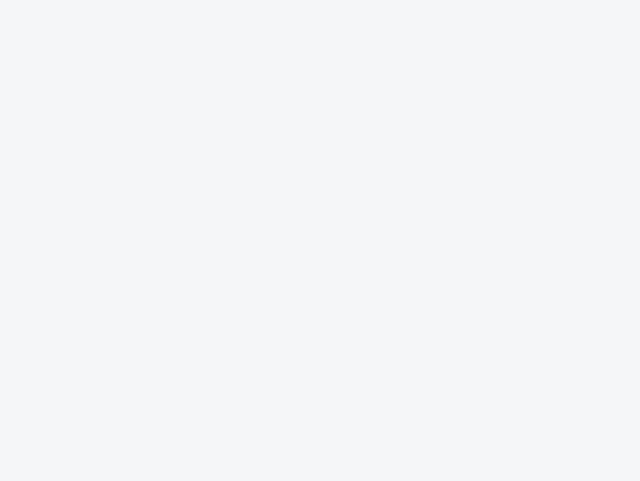
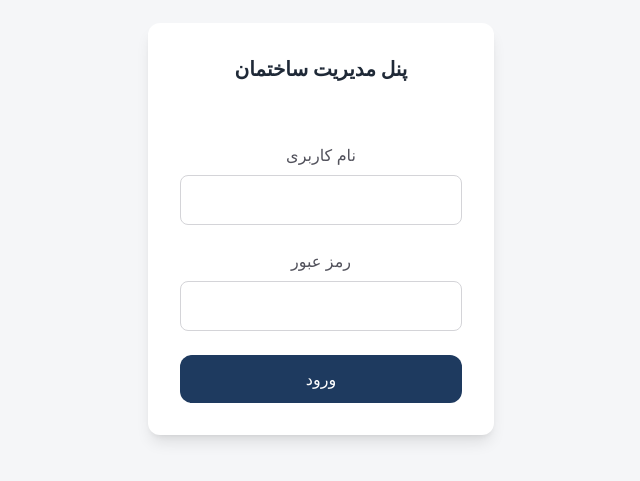
Before and after one commit to amirian515/building-management, a React (Vite) app: page /Admin/login in a window 1280 px wide. Before the commit this address had no page. Shown: the part 171-652 px from the top of the page, without its empty margins (319-959 px from the left). Built offline with nearby package versions, Linux system fonts and the light colour scheme.

Commit message:
design admin login

```diff
--- a/src/App.tsx
+++ b/src/App.tsx
@@ -1,6 +1,7 @@
 import { BrowserRouter, Routes, Route } from "react-router-dom"
 import ResidentLogin from "./pages/resident/ResidentLogin"
 import ResidentDashboard from "./pages/resident/ResidentDashboard"
+import AdminLogin from "./pages/resident/AdminLogin"
 
 function App() {
   return (
@@ -14,6 +15,13 @@ function App() {
         path="/resident/dashboard"
         element={<ResidentDashboard/>}/>
       </Routes>
+      <Routes>
+        <Route
+          path="/Admin/login"
+          element={<AdminLogin/>}
+        />
+
+      </Routes>
     </BrowserRouter>
   )
 }
--- /dev/null
+++ b/src/pages/resident/AdminLogin.tsx
@@ -0,0 +1,35 @@
+function AdminLogin (){
+    return(
+        <div className=" min-h-screen flex justify-center items-center">
+            <div className="bg-surface rounded-xl shadow-lg m-10 p-8 text-center">
+                <h1 className="text-text font-bold text-xl mb-15"> پنل مدیریت ساختمان</h1>
+                <form
+                className="space-y-6"
+                action="">
+                    <div>
+                        <label htmlFor="userName"
+                        className="text-zinc-600 block mb-2">نام کاربری</label>
+                        <input
+                         type="text"
+                         id="userName"
+                         className=" border border-zinc-300 rounded-lg px-4 py-3 focus:border-zinc-500" />
+                    </div>
+                    <div>
+                        <label
+                        className="text-zinc-600 block mb-2"
+                        htmlFor="password">رمز عبور</label>
+                        <input
+                        className="px-4 py-3 border border-zinc-300 rounded-lg focus:border-zinc-500"
+                        id="password"
+                        type="password" />
+                    </div>
+                    <button
+                    type="submit"
+                    className=" bg-primary rounded-xl w-full px-4 py-3 text-white active:bg-zinc-700 active:scale-105 transition duration-175 hover:scale-105 transition duration-175 "> ورود</button>
+                </form>
+            </div>
+        </div>
+    )
+}
+
+export default AdminLogin
--- a/src/pages/resident/ResidentLogin.tsx
+++ b/src/pages/resident/ResidentLogin.tsx
@@ -37,7 +37,7 @@ function ResidentLogin() {
 }
   return (
     <div className=" min-h-screen flex justify-center items-center">
-    <div className=" m-10 max-w-md bg-background p-8 rounded-2xl shadow-lg text-center">
+    <div className=" m-10 max-w-md bg-surface p-8 rounded-2xl shadow-lg text-center">
       <h1 className="text-text text-xl  mb-10 font-bold ">پنل اطلاع رسانی ساختمان</h1>
 <form
 onSubmit={handleSubmit}
```
